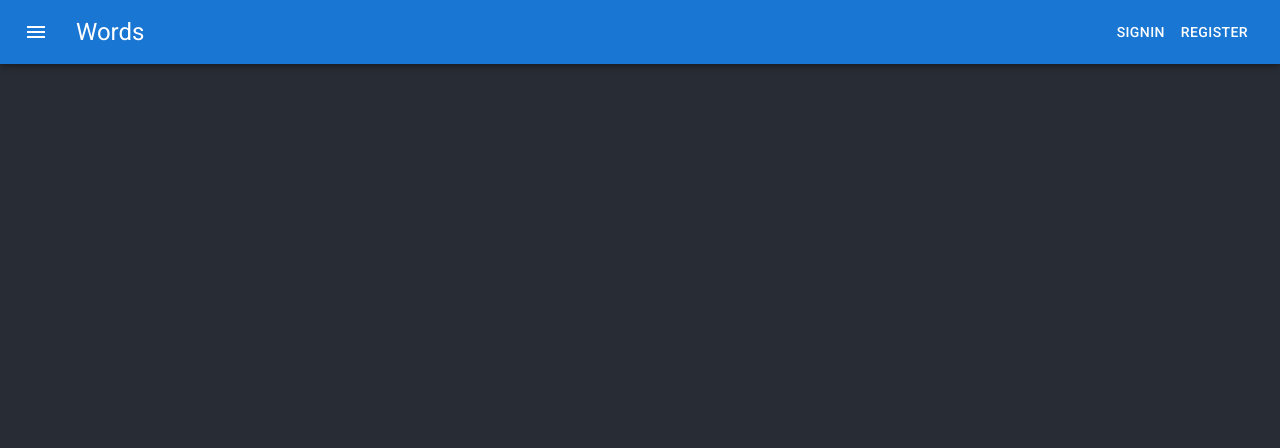
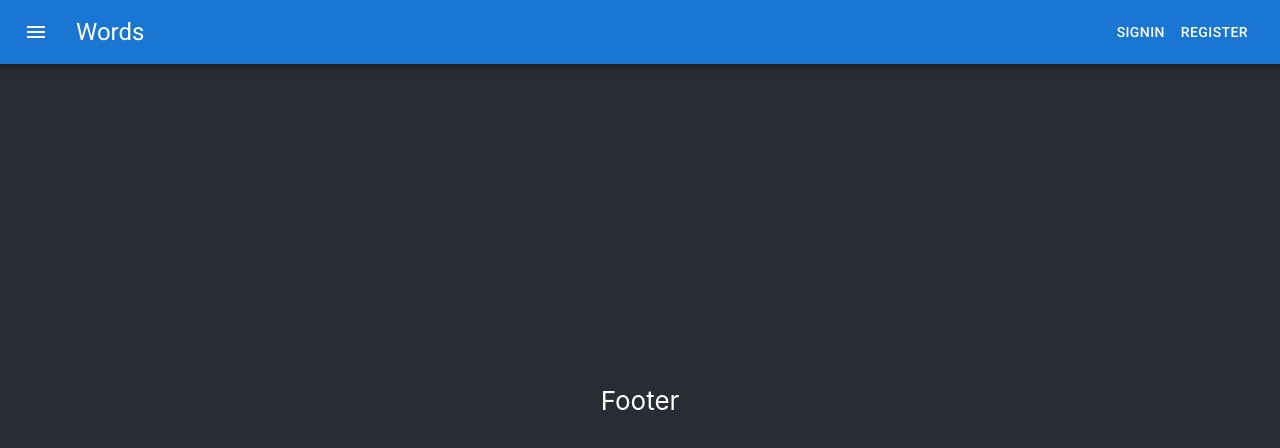
Before and after one commit to AlexMagar/Words, a React (Create React App) app: page / in a window 1280 px wide. Shown: the top 448 px of the page. Built offline with nearby package versions, Linux system fonts and the light colour scheme.

Commit message:
chore: added footer component

```diff
--- a/src/App.js
+++ b/src/App.js
@@ -1,5 +1,5 @@
-import logo from './logo.svg';
 import './App.css';
+import { Footer } from './Components/layout/Footer';
 import { Header } from './Components/layout/Header';
 
 function App() {
@@ -7,6 +7,7 @@ function App() {
     <div className="App">
       <header className="App-header">
         <Header />
+        <Footer />
       </header>
     </div>
   );
```
